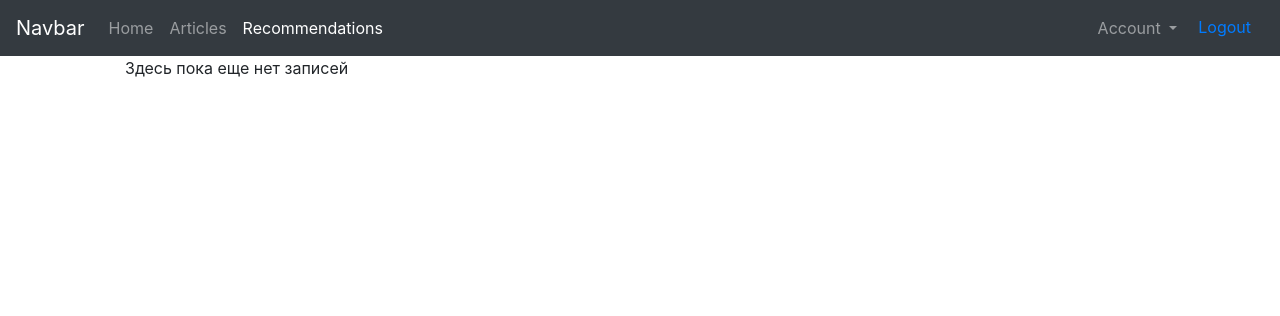
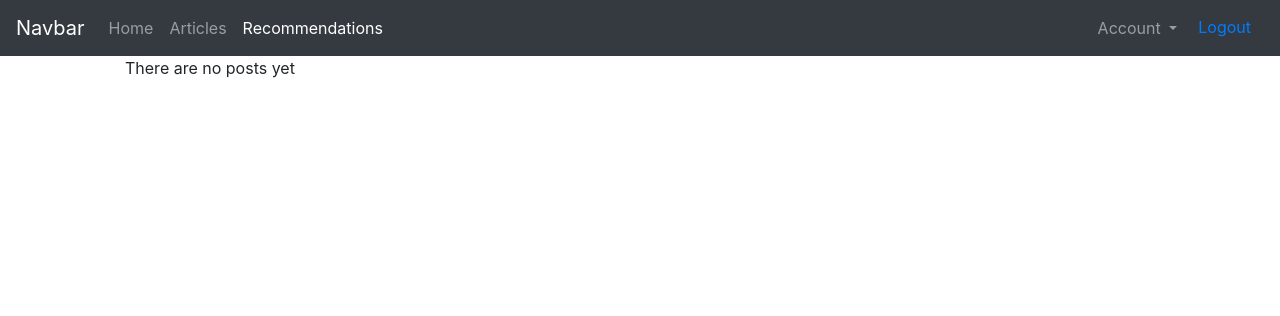
Before and after one commit to legimonas/SocialNetwork, a Django app: page /posts/recommendations/ in a window 1280 px wide. Shown: the top 316 px of the page. Run offline with Django 3.2, Linux system fonts and the light colour scheme; the visitor is signed in with stand-in values (Sample User, id 1); some libraries are stand-ins or nearby versions.

Commit message:
posts system, subscribes

```diff
--- a/posts/templates/posts/posts_list.html
+++ b/posts/templates/posts/posts_list.html
@@ -23,7 +23,7 @@
                 </div>
                 </li>
             {% empty %}
-                <p>Здесь пока еще нет записей</p>
+                <p>There are no posts yet</p>
             {% endfor %}
         </ol>
         </div>
--- a/posts/views.py
+++ b/posts/views.py
@@ -52,7 +52,7 @@ def get_data_post(post_id, user):
 class PostsGet(View):
     def get(self, request, post_id=None):
         if post_id is None:
-            posts_list = Post.objects.all()
+            posts_list = reversed(Post.objects.order_by('publication_date').all())
             return render(
                 request,
                 'posts/posts_list.html',
```
Also changed, not shown: 1 other file.
